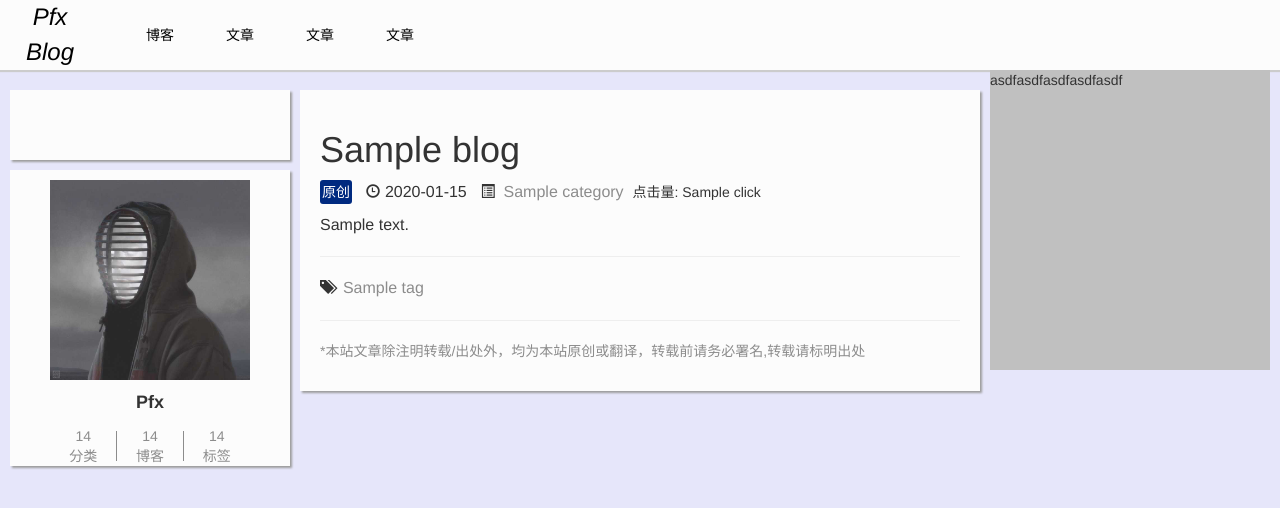
After one commit to pfx546746447/blog, a Django app: template MyBlog/templates/blog-desc.html in a window 1280 px wide. The commit adds this page. Shown: the top 508 px of the page. Run offline with Django 3.2, Linux system fonts and the light colour scheme; the template is opened without the code that fills it: most values are stand-ins (such as "Sample title", 1, 10 or a date in 2020); data that the repository does not hold is empty; parts of the project's set-up code (start-up, migrations or seed data) failed here and were passed over; some libraries are stand-ins or nearby versions.

Commit message:
add blog-desc.html

```diff
--- a/MyBlog/MyBlog/urls.py
+++ b/MyBlog/MyBlog/urls.py
@@ -19,6 +19,7 @@
 from blogs.models import *
 from django.views.static import serve
 from settings import MEDIA_ROOT
+from blogs import urls as blog_urls
 
 urlpatterns = [
     url(r'^xadmin/', xadmin.site.urls),
@@ -28,4 +29,6 @@
     url(r"^media/(?P<path>.*)$", serve,{"document_root":MEDIA_ROOT}),
 
     url(r'^ueditor/', include('DjangoUeditor.urls')),
+
+    url(r'^blog/',include(blog_urls,namespace="blog")),
 ]
--- /dev/null
+++ b/MyBlog/apps/blogs/urls.py
@@ -0,0 +1,8 @@
+from django.conf.urls import url,include
+from blogs.models import *
+from blogs.views import *
+
+urlpatterns = [
+    url(r'desc/(?P<blogId>\d+)',BlogDescView.as_view(),name="blogDesc"),
+    url(r'desc/add_click',add_click,name='add_click')
+]
--- a/MyBlog/apps/homepage/views.py
+++ b/MyBlog/apps/homepage/views.py
@@ -7,8 +7,6 @@
 
 
 # Create your views here.
-
-
 
 
 class IndexView(View):
--- a/MyBlog/static/css/base.css
+++ b/MyBlog/static/css/base.css
@@ -1,17 +1,17 @@
-*{
+* {
     padding: 0;
     margin: 0;
 }
 
-body{
+body {
     background: #E6E6FA;
 }
 
-.white{
+.white {
     background: #fcfcfc;
 }
 
-.my-header{
+.my-header {
     width: 100%;
     height: 70px;
     padding: 0 20px;
@@ -19,76 +19,83 @@
     position: relative;
 }
 
-.logo{
+.logo {
     height: 70px;
-    width:60px;
+    width: 60px;
     display: inline-block;
     margin-bottom: 1px;
     position: absolute;
     left: 20px;
+    text-decoration: none;
+    color: black;
 }
 
-.logo > i{
+.logo:hover{
+    text-decoration: none;
+}
+
+.logo > i {
     display: block;
     height: 35px;
     width: 60px;
     font-size: 24px;
     text-align: center;
+    text-decoration: none;
 }
 
-.logohover{
+.logohover {
     box-shadow: 3px 2px 1px #ccc;
     cursor: pointer;
     color: #9d9d9d;
 }
 
-#category{
+#category {
     display: inline-block;
     height: 70px;
 }
 
-#category ul{
+#category ul {
     margin-left: 100px;
 }
 
-#category ul,#category ul li{
+#category ul, #category ul li {
     height: 70px;
     text-align: center;
     line-height: 70px;
 }
 
-#category ul li{
+#category ul li {
     list-style: none;
     width: 80px;
     float: left;
 }
 
-#category ul li a{
+#category ul li a {
     text-decoration: none;
     color: black;
 }
 
-#category ul li a:hover{
+#category ul li a:hover {
     color: #9d9d9d;
 }
 
-#my-body{
-    padding:0 300px;
+#my-body {
+    padding: 0 300px;
 }
 
-.my-left,.my-right,.my-content{
+.my-left, .my-right, .my-content {
     position: relative;
     float: left;
 }
 
-.my-left{
+.my-left {
     width: 280px;
     margin-left: -100%;
     left: -290px;
     min-height: 300px;
 }
 
-.my-right{
+.my-right {
     width: 280px;
     margin-left: -290px;
     right: -300px;
@@ -96,77 +103,90 @@
     min-height: 300px;
 }
 
-.block{
+.block {
     box-shadow: 2px 2px 2px 0 #9d9d9d
 }
 
-.my-content{
+.my-content {
     width: 100%;
     margin-top: 20px;
 }
 
-.left-main{
+.left-main {
     width: 280px;
     min-height: 300px;
-    position:relative;
+    position: relative;
 }
 
-.my-clock{
+.my-clock {
     width: 280px;
     height: 70px;
     position: relative;
-    top:20px;
+    top: 20px;
 }
 
-.my-clock embed{
+.my-clock embed {
     position: absolute;
     left: 50%;
     margin-left: -80px;
 }
 
-.my-image{
+.my-image {
     position: absolute;
-    top:100px;
-    margin:0 auto;
+    top: 100px;
+    margin: 0 auto;
     width: 280px;
     text-align: center;
 }
 
-.my-image img{
+.my-image img {
     margin-top: 10px;
 }
 
-.my-image .my-name{
+.my-image .my-name {
     margin-top: 10px;
     text-align: center;
     font-size: 18px;
     font-weight: bold;
 }
 
-.my-image > hr{
+.my-image > hr {
     padding: 0 20px;
     background: black;
 }
 
-.my-a{
+.my-a {
     display: inline-block;
     text-decoration: none;
     color: #8c8c8c;
 }
 
-.my-a:hover{
+.my-a:hover {
     text-decoration: none;
     color: #3c3c3c;
 }
 
-.my-a > span{
+.my-a > span {
     display: block;
 }
 
-.my-hor-line{
+.my-hor-line {
     height: 30px;
     width: 1px;
     background: #8c8c8c;
     display: inline-block;
-    margin:0 15px;
+    margin: 0 15px;
 }
+
+.desc-div {
+    padding: 20px;
+}
+
+.desc-body{
+    font-size: 16px;
+}
+
+.blog-comments{
+    font-size: 14px;
+    color: #8c8c8c;
+}
--- /dev/null
+++ b/MyBlog/static/js/get_cookie.js
@@ -0,0 +1,16 @@
+/**
+ * Created by Administrator on 2018/1/15.
+ */
+
+function getCookie(c_name) {
+    if (document.cookie.length > 0) {
+        c_start = document.cookie.indexOf(c_name + "=");
+        if (c_start != -1) {
+            c_start = c_start + c_name.length + 1;
+            c_end = document.cookie.indexOf(";", c_start);
+            if (c_end == -1) c_end = document.cookie.length;
+            return unescape(document.cookie.substring(c_start, c_end))
+        }
+    }
+    return ""
+}
--- a/MyBlog/templates/_base.html
+++ b/MyBlog/templates/_base.html
@@ -7,13 +7,14 @@
 </head>
 <body>
 <div class="my-header white">
-    <div class="logo">
-        <i>Pfx</i>
-        <i>Blog</i>
-    </div>
+    <a class="logo" href="{% url 'index' %}">
+            <i>Pfx</i>
+            <i>Blog</i>
+
+    </a>
     <div id="category">
         <ul>
-            <li><a href="#">文章</a></li>
+            <li><a href="#">博客</a></li>
             <li><a href="#">文章</a></li>
             <li><a href="#">文章</a></li>
             <li><a href="#">文章</a></li>
@@ -45,5 +46,9 @@
         })
     })
 </script>
+
+{% block js %}
+
+{% endblock %}
 </body>
 </html>
--- a/MyBlog/templates/_head.html
+++ b/MyBlog/templates/_head.html
@@ -10,3 +10,4 @@
 <!-- js files -->
 <script src="{% static 'js/jquery-1.12.4.js' %}"></script>
 <script src="{% static 'js/bootstrap.js' %}"></script>
+<script src="{% static 'js/get_cookie.js' %}"></script>
--- /dev/null
+++ b/MyBlog/templates/blog-desc.html
@@ -0,0 +1,26 @@
+{% extends '_base.html' %}
+
+{% block content %}
+    <div class="block white desc-div">
+        <h1 class="my-title">{{ blog.title }}</h1>
+        <p class="blog-type">原创</p>
+        <i class="glyphicon glyphicon-time"></i><span class="blog-time">{{ blog.add_time|date:"Y-m-d" }}</span>
+        <i class="glyphicon glyphicon-list-alt" style="margin-left: 10px;margin-right: 5px" title="分类"></i>
+        {% for category in blog.category.all %}
+            <span class="blog-span">{{ category.name }}</span>
+        {% endfor %}
+        <span style="margin-left: 5px">点击量:</span>
+        <span>{{ blog.click }}</span>
+        {% autoescape off %}
+            <p class="desc-body">{{ blog.body }}</p>
+        {% endautoescape %}
+        <hr>
+        <i class="glyphicon glyphicon-tags" style="margin-right: 5px" title="标签"></i>
+        {% for tags in blog.tags.all %}
+            <span class="blog-span">{{ tags.name }}</span>
+        {% endfor %}
+        <hr>
+        <p class="blog-comments">*本站文章除注明转载/出处外，均为本站原创或翻译，转载前请务必署名,转载请标明出处</p>
+    </div>
+
+{% endblock %}
```
Also changed, not shown: MyBlog/apps/blogs/views.py (+14 -16 lines), MyBlog/templates/center-blog.html (+33 -8 lines), 2 other files.
